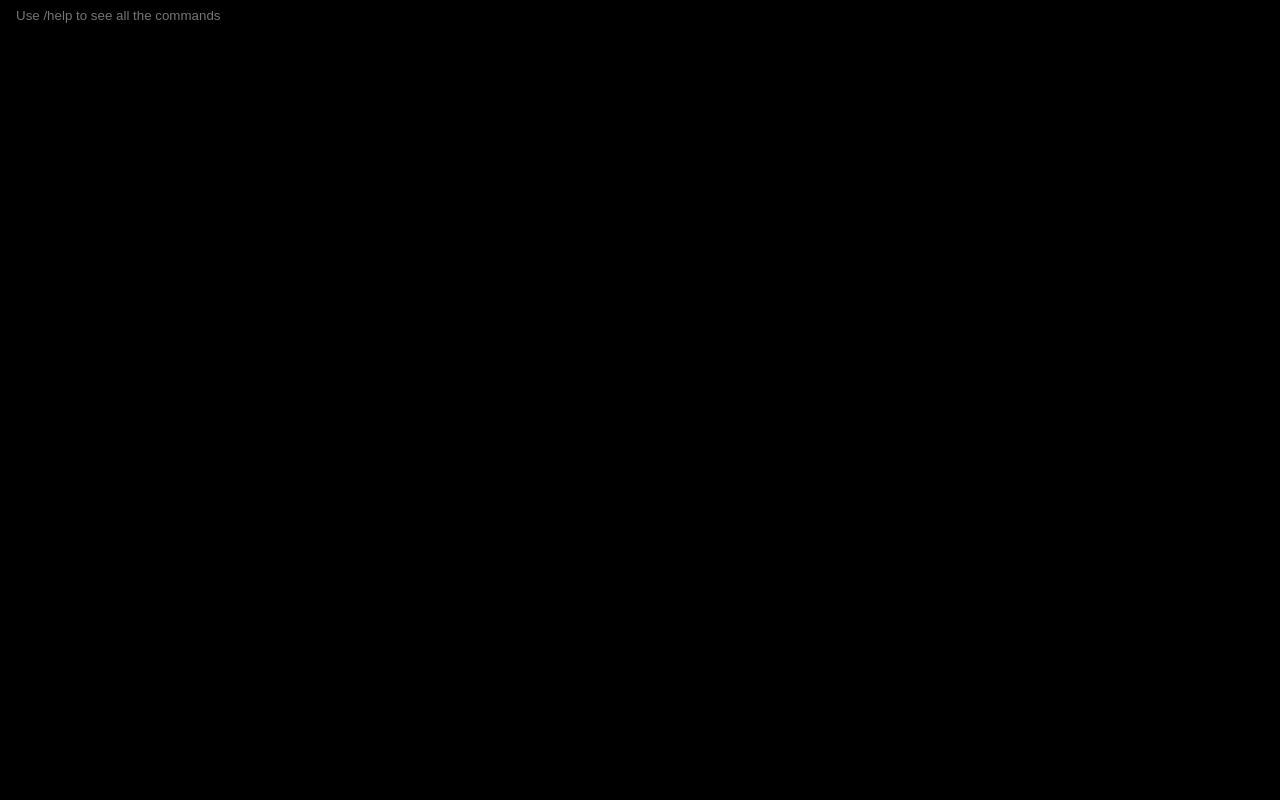
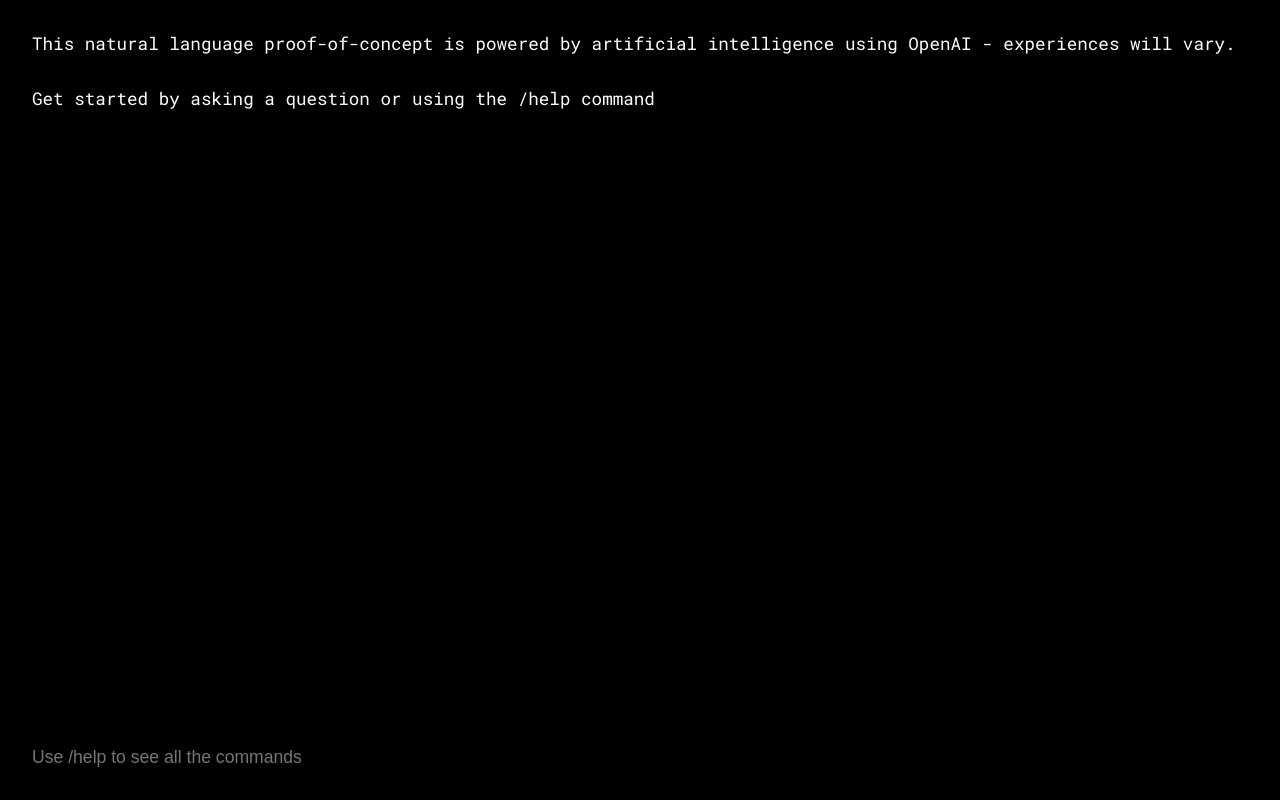
Before and after one commit to maxfelker/openai-poc, a React (Vite) app: page / in a window 1280 px wide. Built offline with nearby package versions, Linux system fonts and the light colour scheme.

Commit message:
Create ChatInterface, ChatBar, and MessageList components to abstract away from App

```diff
--- a/public/global.css
+++ b/public/global.css
@@ -6,4 +6,5 @@ body {
   font-family: 'Roboto Mono', monospace;
   margin:0;
   padding:0;
+  font-size: 1.1rem;
 }
--- a/src/App/index.jsx
+++ b/src/App/index.jsx
@@ -1,71 +1,10 @@
-import { useState, useEffect, useCallback } from 'react';
-import styles from './styles.module.css';
+import ChatInterface from "../ChatInterface";
 
 export default function App() {
-  const [inputValue, setInputValue] = useState('');
-  const [history, setHistory] = useState([]);
-  const [output, setOutput] = useState([]);
-
-  function handleInputChange(event) {
-    setInputValue(event.target.value);
-  }
-
-  const handleFormSubmit = useCallback(function(event) {
-    event.preventDefault();
-    setHistory(prevHistory => [...prevHistory, inputValue]);
-
-    if (inputValue.startsWith('/')) {
-      const commandString = inputValue.split('/');
-      if(commandString.length > 1) {
-        const command = commandString[1];
-        console.log(command);
-
-        let message;
-
-        switch(command) {
-          case 'help':
-            message = "Available commands: \n /help \n /whoami \n /clear";
-            setOutput(prevOutput => [message, ...prevOutput]);
-            break;
-          case 'clear':
-            setOutput([]);
-            break;
-          default:
-            setOutput(prevOutput => [`Command ${command} not found`, ...prevOutput]);
-            break;
-        }
-      }
-    } else {
-      setOutput(prevOutput => [inputValue, ...prevOutput]);
-    }
-
-    setInputValue('');
-  }, [setHistory, setInputValue, inputValue]);
-
-  useEffect(function() {
-    function handleEnterPress(event) {
-      if (event.key === 'Enter') {
-        handleFormSubmit(event);
-      }
-    }
-    window.addEventListener('keydown', handleEnterPress);
-    return function cleanup() {
-      window.removeEventListener('keydown', handleEnterPress);
-    };
-  }, [handleFormSubmit]);
 
   return (
     <>
-      <div className={styles.stdOut}>
-        {output.map((line, index) => (
-          <p key={index}>{line}</p>
-        ))}
-      </div>
-      <form name="terminal" onSubmit={handleFormSubmit}>
-        <label htmlFor="cli-input">
-        </label>
-        <input placeholder="Use /help to see all the commands" name="cli-input" type="text" autoFocus value={inputValue} onChange={handleInputChange} />
-      </form>
+      <ChatInterface />
     </>
   );
 }
--- a/src/App/styles.module.css
+++ b/src/App/styles.module.css
@@ -1,28 +1,7 @@
-form {
+.appContainer {
   display: flex;
-  justify-content: space-between;
+  flex-direction: column;
   align-items: center;
+  justify-content: center;
+  height: 100vh;
 }
-
-form label {
-  margin-left: 0.5rem;
-}
-
-form input {
-  flex-grow: 1;
-  display: block;
-  width: auto;
-  background: transparent;
-  border: none;
-  color:chartreuse;
-  padding: 0.5rem;
-}
-
-form input:focus {
-  outline: none;
-}
-
-p span {
-  background-color: rgba(9, 174, 211, 0.5);
-  cursor: pointer;
-}
--- /dev/null
+++ b/src/ChatInterface/ChatBar/index.jsx
@@ -0,0 +1,55 @@
+import { useState, useEffect, useCallback } from 'react';
+import styles from './styles.module.css';
+import { createMessage } from '../service.messages';
+import PropTypes from 'prop-types';
+
+ChatBar.propTypes = {
+  onMessageCreated: PropTypes.func.isRequired,
+};
+
+export default function ChatBar(props) {
+
+  const { onMessageCreated } = props;
+  const [inputValue, setInputValue] = useState('');
+  const [history, setHistory] = useState([]);
+
+  function handleInputChange(event) {
+    setInputValue(event.target.value);
+  }
+
+  const handleFormSubmit = useCallback(function(event) {
+    async function newMessage(inputValue) {
+      const response = await createMessage(inputValue);
+      onMessageCreated(response);
+    }
+    event.preventDefault();
+    setHistory(prevHistory => [...prevHistory, inputValue]);
+    setInputValue('');
+    newMessage(inputValue);
+  }, [setHistory, setInputValue, inputValue, onMessageCreated]);
+
+  useEffect(function() {
+    function handleEnterPress(event) {
+      if (event.key === 'Enter') {
+        handleFormSubmit(event);
+      }
+    }
+    window.addEventListener('keydown', handleEnterPress);
+    return function cleanup() {
+      window.removeEventListener('keydown', handleEnterPress);
+    };
+  }, [handleFormSubmit]);
+
+  return (
+    <form name="terminal" onSubmit={handleFormSubmit}>
+      <input
+        placeholder="Use /help to see all the commands"
+        name="chatInput"
+        type="text"
+        autoFocus
+        value={inputValue}
+        onChange={handleInputChange}
+        />
+    </form>
+  );
+}
--- /dev/null
+++ b/src/ChatInterface/ChatBar/styles.module.css
@@ -0,0 +1,24 @@
+form {
+  position: fixed;
+  bottom: 0;
+  left: 0;
+  right: 0;
+  display: flex;
+  justify-content: space-between;
+  align-items: center;
+}
+
+form input {
+  flex-grow: 1;
+  display: block;
+  width: auto;
+  background: transparent;
+  border: none;
+  color:chartreuse;
+  padding: 2rem;
+  font-size: 100%;
+}
+
+form input:focus {
+  outline: none;
+}
--- /dev/null
+++ b/src/ChatInterface/MessageList/Message/index.jsx
@@ -0,0 +1,18 @@
+import PropTypes from 'prop-types';
+import styles from './styles.module.css';
+
+Message.propTypes = {
+  message: PropTypes.object.isRequired
+};
+
+export default function Message(props) {
+  const { message } = props;
+  const { role, text } = message;
+  const messageClass = `${styles.messageContainer} ${styles[role]}`;
+
+  return (
+    <div className={messageClass}>
+      {text}
+    </div>
+  )
+}
--- /dev/null
+++ b/src/ChatInterface/MessageList/Message/styles.module.css
@@ -0,0 +1,12 @@
+.messageContainer {
+  padding:1rem;
+}
+
+.user {
+  text-align: right;
+}
+
+.assistant {
+  text-align: left;
+  color: white;
+}
--- /dev/null
+++ b/src/ChatInterface/MessageList/index.jsx
@@ -0,0 +1,17 @@
+import Message from './Message';
+import styles from './styles.module.css';
+import PropTypes from 'prop-types';
+
+MessageList.propTypes = {
+  messages: PropTypes.array.isRequired,
+};
+
+export default function MessageList(props) {
+    const { messages } = props;
+
+    return (
+        <div className={styles.messages}>
+            {messages.map((message, key) => <Message key={key} message={message} />)}
+        </div>
+    );
+}
--- /dev/null
+++ b/src/ChatInterface/MessageList/styles.module.css
@@ -0,0 +1,3 @@
+.messages {
+  padding:1rem;
+}
--- /dev/null
+++ b/src/ChatInterface/index.jsx
@@ -0,0 +1,29 @@
+import { useEffect, useState } from 'react';
+import { getMessages } from './service.messages';
+import ChatBar from './ChatBar';
+import MessageList from './MessageList';
+
+export default function ChatInterface() {
+  const [messages, setMessages] = useState([]);
+
+    async function fetchMessages() {
+      const response = await getMessages();
+      setMessages(response);
+    }
+
+    useEffect(() => {
+        fetchMessages();
+    }, []);
+
+    function handleNewMessage(message) {
+      console.log(message);
+      fetchMessages();
+    }
+
+    return (
+      <>
+        <MessageList messages={messages} />
+        <ChatBar onMessageCreated={handleNewMessage} />
+      </>
+    );
+}
--- /dev/null
+++ b/src/ChatInterface/service.messages.js
@@ -0,0 +1,24 @@
+export async function getMessages() {
+  const messages = [
+    { role: "assistant", text: 'This natural language proof-of-concept is powered by artificial intelligence using OpenAI - experiences will vary.' },
+    { role: "assistant", text: 'Get started by asking a question or using the /help command' },
+  ]
+  return new Promise((resolve) => {
+    setTimeout(() => {
+      resolve(messages);
+    }, 500);
+  });
+}
+
+export async function createMessage(inputValue) {
+  const messages = [
+    { role: "assistant", text: 'This natural language proof-of-concept is powered by artificial intelligence using OpenAI - experiences will vary.' },
+    { role: "assistant", text: 'Get started by asking a question or using the /help command' },
+    { role: "user", text: inputValue}
+  ]
+  return new Promise((resolve) => {
+    setTimeout(() => {
+      resolve(messages);
+    }, 500);
+  });
+}
```
Also changed, not shown: src/App/service.messages.js (deleted, +0 -11 lines).
